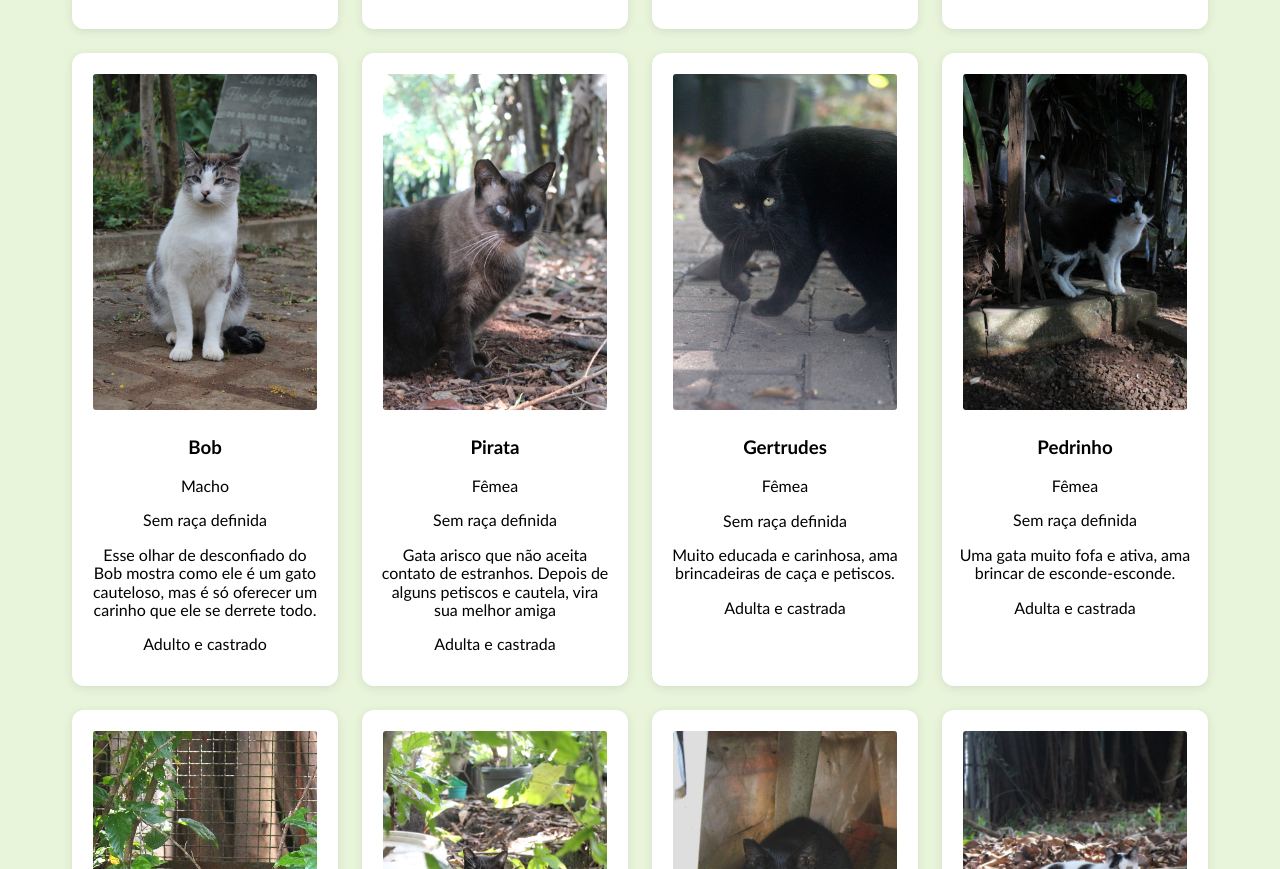
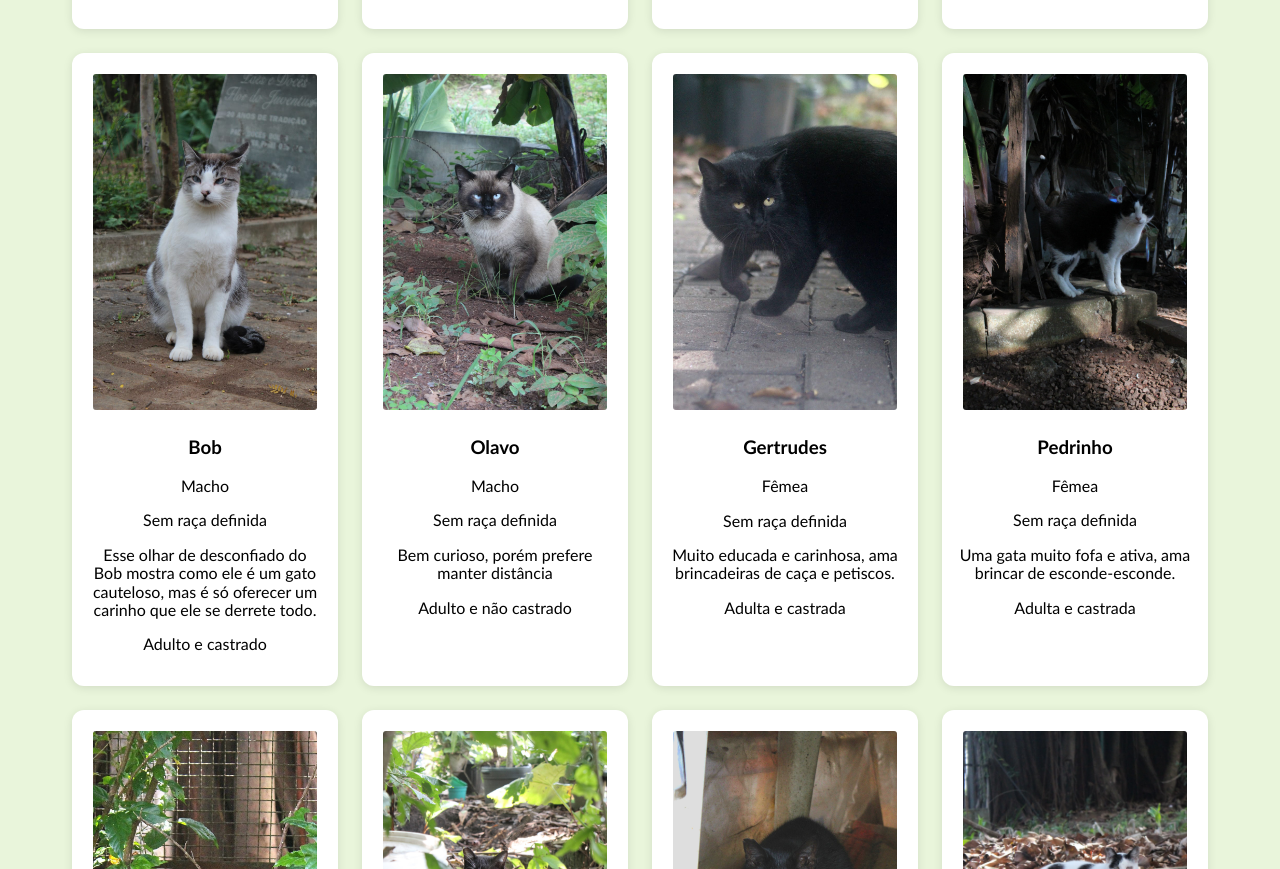
Before and after one commit to guilhermedealmeidacruz/gatosdapraca.github.io, a plain HTML site: page adote.html in a window 1280 px wide. Shown: the part 991-1860 px from the top of the page. Drawn offline with Linux system fonts and the light colour scheme.

Commit message:
Add files via upload
Cards dos gatos trocados

```diff
--- a/adote.html
+++ b/adote.html
@@ -44,7 +44,7 @@
                         <p>Adulta e castrada</p>
                     </div>
                     <div class="card">
-                        <img src="Imagens/titania.jpg" alt="gato marrom atrás das grades">
+                        <img src="Imagens/titania.jpg" alt="gato caolho parecendo um pirata">
                         <h3>Titânia</h3>
                         <p>Fêmea</p>
                         <p>Sem raça  definida</p>
@@ -77,12 +77,12 @@
                         <p>Adulto e castrado</p>
                     </div>
                     <div class="card">
-                        <img src="Imagens/pirata.jpg" alt="gato caolho">
-                        <h3>Pirata</h3>
-                        <p>Fêmea</p>
+                        <img src="Imagens/olavo.jpg" alt="gato gordo com cara de bravo">
+                        <h3>Olavo</h3>
+                        <p>Macho</p>
                         <p>Sem raça  definida</p>
-                        <p>Gata arisco que não aceita contato de estranhos. Depois de alguns petiscos e cautela, vira sua melhor amiga</p>
-                        <p>Adulta e castrada</p>
+                        <p>Bem curioso, porém prefere manter distância</p>
+                        <p>Adulto e não castrado</p>
                     </div>
                     <div class="card">
                         <img src="Imagens/gertrudes.jpg" alt="gato preto que da sorte">
@@ -165,7 +165,7 @@
                                 <option value="Gato03">Balofa</option>
                                 <option value="Gato04">Anubis</option>
                                 <option value="Gato05">Bob</option>
-                                <option value="Gato06">Pirata</option>
+                                <option value="Gato06">Olavo</option>
                                 <option value="Gato07">Gertrudes</option>
                                 <option value="Gato08">Pedrinho</option>
                                 <option value="Gato09">Bonita</option>
```
